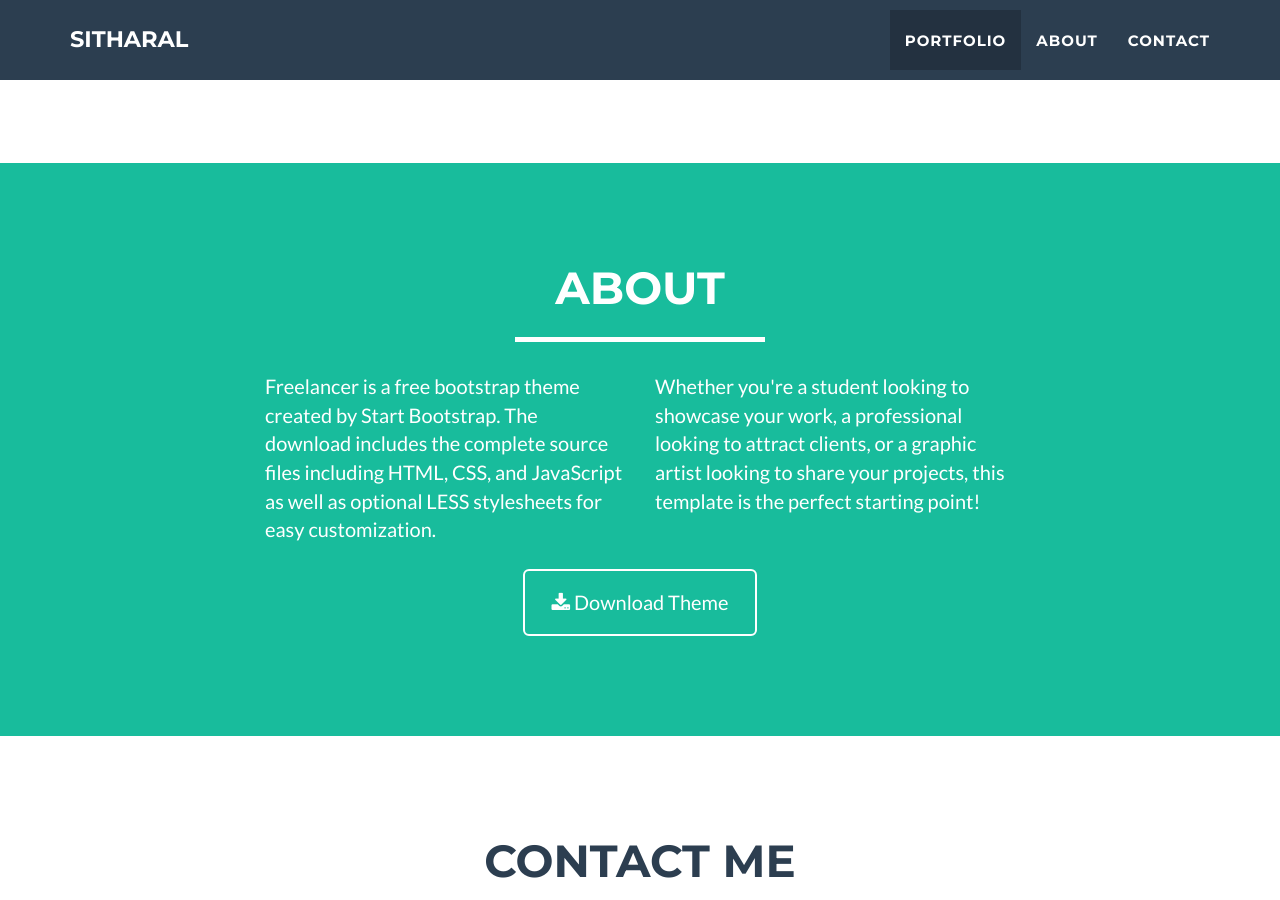
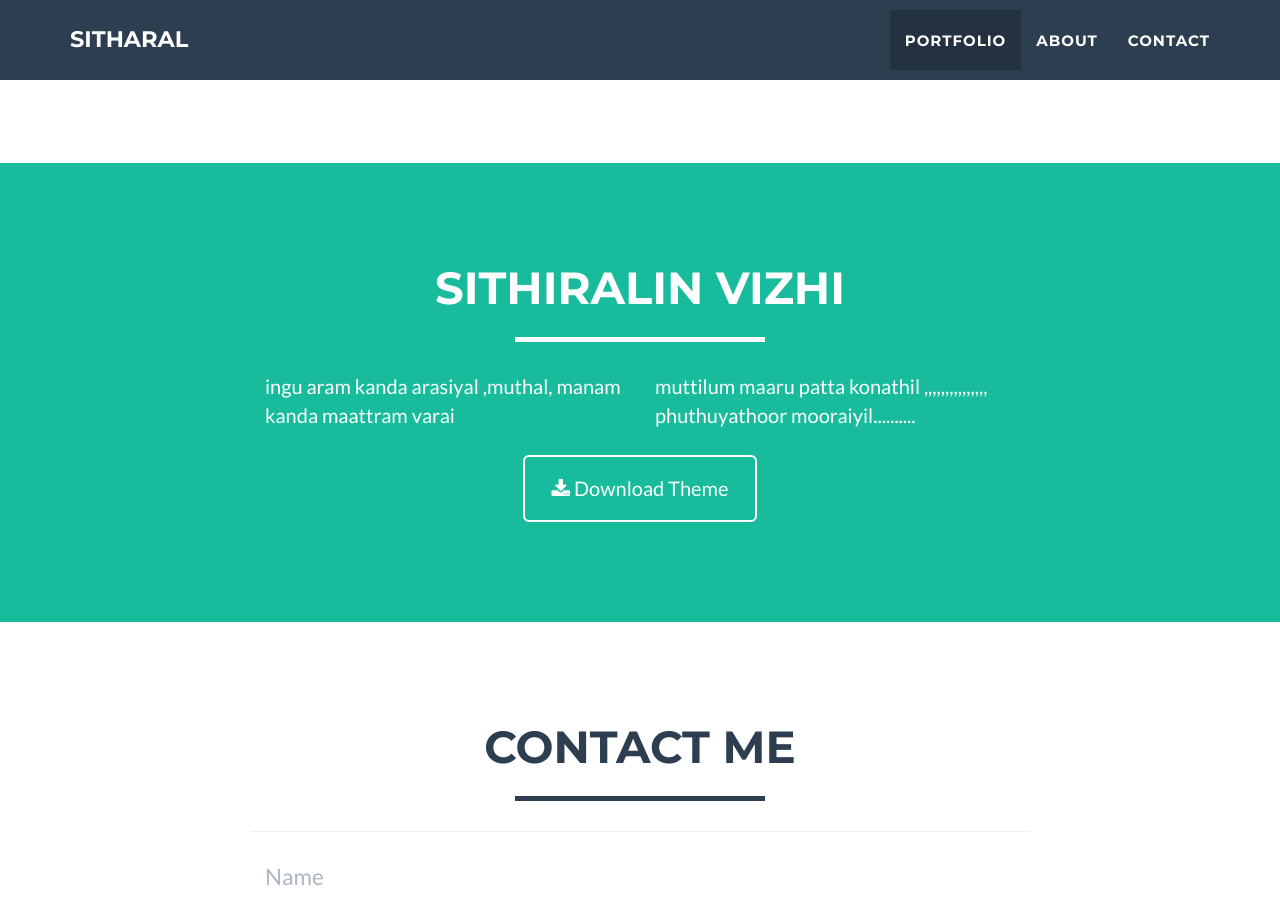
Before and after one commit to sitharal/sitharal.github.io, a Jekyll site: the page built from index.html, in a window 1280 px wide and 900 px high, scrolled down 2206 px. Built offline with Jekyll 4.4.1, drawn with Linux system fonts in a browser that asks for light colours.

Commit message:
changes due to error

```diff
--- a/_includes/about.html
+++ b/_includes/about.html
@@ -3,16 +3,19 @@
         <div class="container">
             <div class="row">
                 <div class="col-lg-12 text-center">
-                    <h2>About</h2>
+                    <h2>sithiralin vizhi</h2>
                     <hr class="star-light">
                 </div>
             </div>
             <div class="row">
                 <div class="col-lg-4 col-lg-offset-2">
-                    <p>Freelancer is a free bootstrap theme created by Start Bootstrap. The download includes the complete source files including HTML, CSS, and JavaScript as well as optional LESS stylesheets for easy customization.</p>
+                    <p>ingu aram kanda arasiyal
+                     ,muthal,
+                 manam kanda maattram varai</p>
                 </div>
                 <div class="col-lg-4">
-                    <p>Whether you're a student looking to showcase your work, a professional looking to attract clients, or a graphic artist looking to share your projects, this template is the perfect starting point! </p>
+                    <p>muttilum maaru patta konathil ,,,,,,,,,,,,,,,
+                 phuthuyathoor mooraiyil..........</p>
                 </div>
                 <div class="col-lg-8 col-lg-offset-2 text-center">
                     <a href="#" class="btn btn-lg btn-outline">
```
